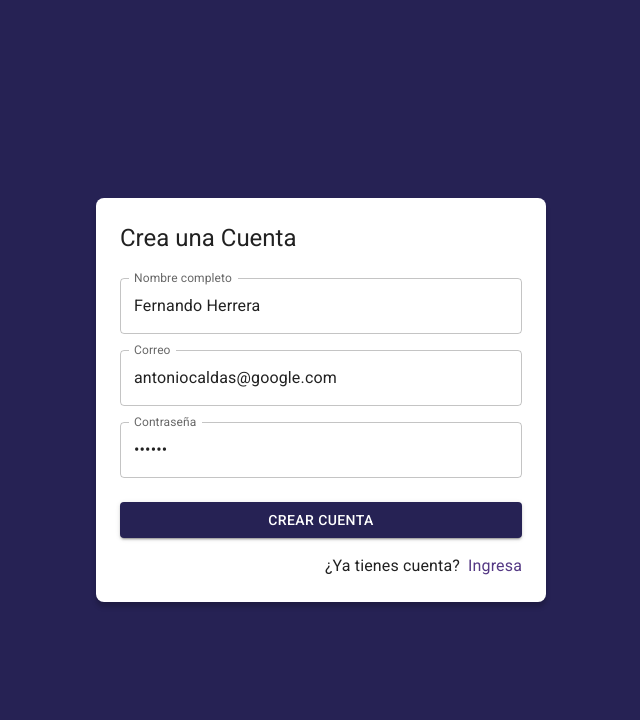
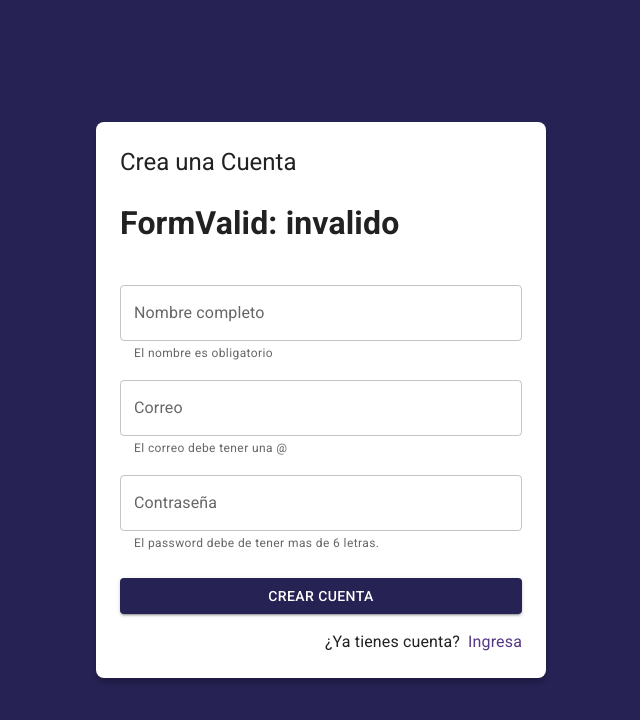
Before and after one commit to tanon10/JournalApp, a React (Vite) app: page /auth/register in a window 1280 px wide. Shown: the top 720 px of the page, without its empty margins (319-959 px from the left). Built offline with nearby package versions, Linux system fonts and the light colour scheme; no server answers.

Commit message:
add autenticacion con email y password

```diff
--- a/src/auth/pages/LoginPage.jsx
+++ b/src/auth/pages/LoginPage.jsx
@@ -1,21 +1,29 @@
 import { useMemo } from "react";
 import { useDispatch, useSelector } from "react-redux";
 import { Link as RouterLink } from "react-router-dom";
-import { Button, Grid, Link, TextField, Typography } from "@mui/material";
+import {
+  Alert,
+  Button,
+  Grid,
+  Link,
+  TextField,
+  Typography,
+} from "@mui/material";
 import { Google } from "@mui/icons-material";
 import { AuthLayout } from "../layout/AuthLayout";
 import { useForm } from "../../hooks";
 import {
   checkingAuthentication,
   startGoogleSignIn,
+  startLoginWithEmailPassword,
 } from "../../store/auth/thunks";
 
 export const LoginPage = () => {
-  const { status } = useSelector((state) => state.auth);
+  const { status, errorMessage } = useSelector((state) => state.auth);
 
   const dispatch = useDispatch();
 
-  const { email, password, onInputChange, onResetForm } = useForm({
+  const { email, password, onInputChange } = useForm({
     email: "antonio@google.com",
     password: "123456",
   });
@@ -24,8 +32,8 @@ export const LoginPage = () => {
 
   const onSubmit = (event) => {
     event.preventDefault();
-    console.log({ email, password });
-    dispatch(checkingAuthentication());
+    //console.log({ email, password });
+    dispatch(startLoginWithEmailPassword({ email, password }));
   };
 
   const onGoogleSignIn = () => {
@@ -59,6 +67,13 @@ export const LoginPage = () => {
               onChange={onInputChange}
             />
           </Grid>
+
+          <Grid container display={!!errorMessage ? "" : "none"} sx={{ mt: 1 }}>
+            <Grid item xs={12}>
+              <Alert severity="error">{errorMessage}</Alert>
+            </Grid>
+          </Grid>
+
           <Grid container spacing={2} sx={{ mb: 2, mt: 1 }}>
             <Grid item xs={12} sm={6}>
               <Button
@@ -73,6 +88,7 @@ export const LoginPage = () => {
             <Grid item xs={12} sm={6}>
               <Button
                 disabled={isAuthenticating}
+                type="submit"
                 variant="contained"
                 fullWidth
                 onClick={onGoogleSignIn}
--- a/src/auth/pages/RegisterPage.jsx
+++ b/src/auth/pages/RegisterPage.jsx
@@ -1,12 +1,23 @@
+import { useState } from "react";
+import { useDispatch, useSelector } from "react-redux";
 import { Link as RouterLink } from "react-router-dom";
-import { Button, Grid, Link, TextField, Typography } from "@mui/material";
+import {
+  Alert,
+  Button,
+  Grid,
+  Link,
+  TextField,
+  Typography,
+} from "@mui/material";
 import { AuthLayout } from "../layout/AuthLayout";
 import { useForm } from "../../hooks";
+import { startCreatingUserWithEmailPassword } from "../../store/auth/thunks";
+import { useMemo } from "react";
 
 const formData = {
-  email: "antoniocaldas@google.com",
-  password: "123456",
-  displayName: "Fernando Herrera",
+  email: "",
+  password: "",
+  displayName: "",
 };
 
 const formValidations = {
@@ -19,13 +30,23 @@ const formValidations = {
 };
 
 export const RegisterPage = () => {
+  const dispatch = useDispatch();
+
+  const [formSubmitted, setFormSubmitted] = useState(false);
+
+  const { status, errorMessage } = useSelector((state) => state.auth);
+  const isCheckingAuthentication = useMemo(
+    () => status === "checking",
+    [status]
+  );
+
   const {
     displayName,
     email,
     password,
     onInputChange,
     formState,
-    isFormatValid,
+    isFormValid,
     displayNameValid,
     emailValid,
     passwordValid,
@@ -33,11 +54,14 @@ export const RegisterPage = () => {
 
   const onSubmit = (event) => {
     event.preventDefault();
-    console.log(formState);
+    setFormSubmitted(true);
+    if (!isFormValid) return;
+    dispatch(startCreatingUserWithEmailPassword(formState));
   };
 
   return (
     <AuthLayout title="Crea una Cuenta">
+      <h1>FormValid: {isFormValid ? "valido" : "invalido"}</h1>
       <form onSubmit={onSubmit}>
         <Grid container>
           <Grid item xs={12} sx={{ mt: 2 }}>
@@ -49,6 +73,8 @@ export const RegisterPage = () => {
               name="displayName"
               value={displayName}
               onChange={onInputChange}
+              error={!!displayNameValid && formSubmitted}
+              helperText={displayNameValid}
             />
           </Grid>
           <Grid item xs={12} sx={{ mt: 2 }}>
@@ -60,6 +86,8 @@ export const RegisterPage = () => {
               name="email"
               value={email}
               onChange={onInputChange}
+              error={!!emailValid && formSubmitted}
+              helperText={emailValid}
             />
           </Grid>
           <Grid item xs={12} sx={{ mt: 2 }}>
@@ -71,11 +99,22 @@ export const RegisterPage = () => {
               name="password"
               value={password}
               onChange={onInputChange}
+              error={!!passwordValid && formSubmitted}
+              helperText={passwordValid}
             />
           </Grid>
           <Grid container spacing={2} sx={{ mb: 2, mt: 1 }}>
+            <Grid item xs={12} display={!!errorMessage ? "" : "none"}>
+              <Alert severity="error">{errorMessage}</Alert>
+            </Grid>
+
             <Grid item xs={12}>
-              <Button type="submit" variant="contained" fullWidth>
+              <Button
+                disabled={isCheckingAuthentication}
+                type="submit"
+                variant="contained"
+                fullWidth
+              >
                 Crear cuenta
               </Button>
             </Grid>
--- a/src/hooks/useForm.js
+++ b/src/hooks/useForm.js
@@ -1,8 +1,19 @@
-import { useState } from "react";
+import { useMemo, useEffect, useState } from "react";
 
 export const useForm = (initialForm = {}, formValidations = {}) => {
   const [formState, setFormState] = useState(initialForm);
   const [formValidation, setFormValidation] = useState({});
+
+  useEffect(() => {
+    createValidators();
+  }, [formState]);
+
+  const isFormValid = useMemo(() => {
+    for (const formValue of Object.keys(formValidation)) {
+      if (formValidation[formValue] !== null) return false;
+    }
+    return true;
+  }, [formValidation]);
 
   const onInputChange = ({ target }) => {
     const { name, value } = target;
@@ -34,5 +45,6 @@ export const useForm = (initialForm = {}, formValidations = {}) => {
     onResetForm,
 
     ...formValidation,
+    isFormValid,
   };
 };
--- a/src/store/auth/thunks.js
+++ b/src/store/auth/thunks.js
@@ -1,4 +1,10 @@
-import { singInWithGoogle } from "../../firebase/providers";
+import { async } from "@firebase/util";
+import {
+  loginWithEmailPassword,
+  logoutFirebase,
+  registerUserWithEmailPassword,
+  singInWithGoogle,
+} from "../../firebase/providers";
 import { checkingCredentials, login, logout } from "./authSlice";
 
 export const checkingAuthentication = (email, password) => {
@@ -16,3 +22,39 @@ export const startGoogleSignIn = () => {
     dispatch(login(result));
   };
 };
+
+export const startCreatingUserWithEmailPassword = ({
+  email,
+  password,
+  displayName,
+}) => {
+  return async (dispatch) => {
+    dispatch(checkingCredentials());
+    const result = await registerUserWithEmailPassword({
+      email,
+      password,
+      displayName,
+    });
+    if (!result.ok) return dispatch(logout(result.errorMessage));
+
+    dispatch(login(result));
+  };
+};
+
+export const startLoginWithEmailPassword = ({ email, password }) => {
+  return async (dispatch) => {
+    dispatch(checkingCredentials());
+    const result = await loginWithEmailPassword({ email, password });
+    //console.log(result);
+
+    if (!result.ok) return dispatch(logout(result));
+    dispatch(login(result));
+  };
+};
+
+export const startLogout = () => {
+  return async (dispatch) => {
+    await logoutFirebase();
+    dispatch(logout());
+  };
+};
```
